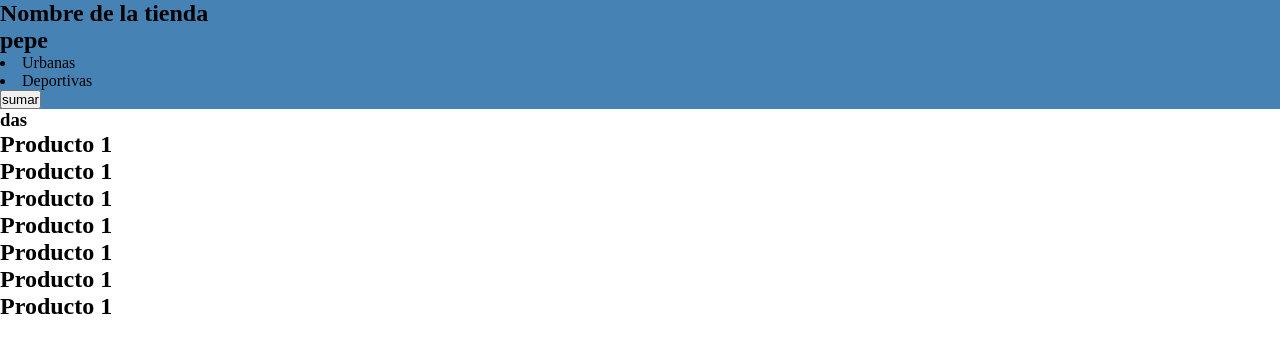
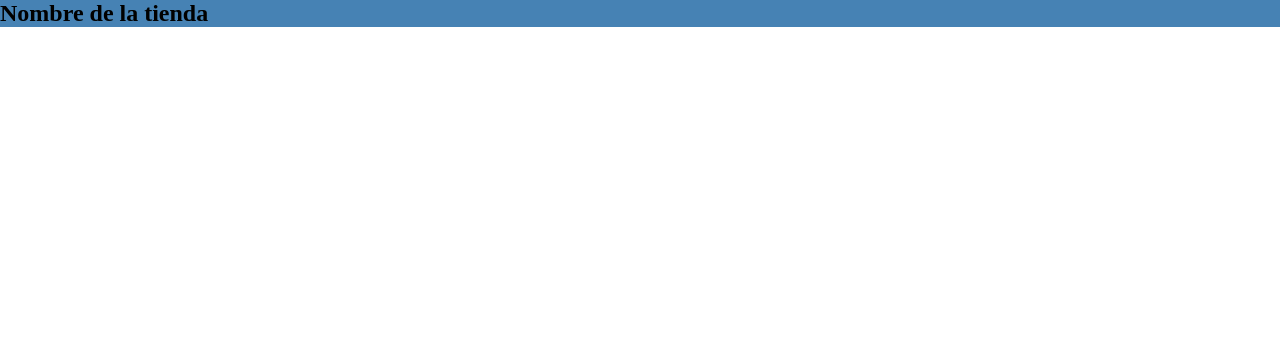
Before and after one commit to jorgeduje/60065-profe, a React (Vite) app: page / in a window 1280 px wide. Shown: the top 352 px of the page. Built offline with nearby package versions, Linux system fonts and the light colour scheme.

Commit message:
se limpia la rama main

```diff
--- a/src/App.jsx
+++ b/src/App.jsx
@@ -1,11 +1,9 @@
 import { Navbar } from "./components/layout/navbar/Navbar";
-import { Home } from "./components/pages/Home";
 
 function App() {
   return (
     <>
       <Navbar />
-      <Home />
     </>
   );
 }
--- a/src/components/layout/navbar/Navbar.jsx
+++ b/src/components/layout/navbar/Navbar.jsx
@@ -1,35 +1,11 @@
 import "./navbar.css";
 
 export const Navbar = () => {
-  let nombre = "pepe";
-  const sumar = () => {
-    console.log(2 + 2);
-  };
-
   return (
     <>
       <div className="container-navbar">
         <h2>Nombre de la tienda</h2>
-
-        <h2>{nombre}</h2>
-        <li>Urbanas </li>
-
-        <li>Deportivas</li>
-        <button onClick={sumar}>sumar</button>
-      </div>
-      <div>
-        <h3>das</h3>
       </div>
     </>
   );
 };
-
-// export const sumar = ()=>{
-//   return {das: 21}
-// }
-
-// sumar() // ---> Hola como estas
-
-{
-  /* <Navbar />; // --> */
-}
--- a/src/components/pages/Home.jsx
+++ /dev/null
@@ -1,17 +0,0 @@
-import { Card } from "../common/Card";
-
-export const Home = () => {
-  return (
-    <main>
-      <Card />
-
-      <Card />
-
-      <Card />
-      <Card />
-      <Card />
-      <Card />
-      <Card />
-    </main>
-  );
-};
```
Also changed, not shown: src/components/common/Card.jsx (+0 -7 lines), src/components/pages/Checkout.jsx (deleted).
